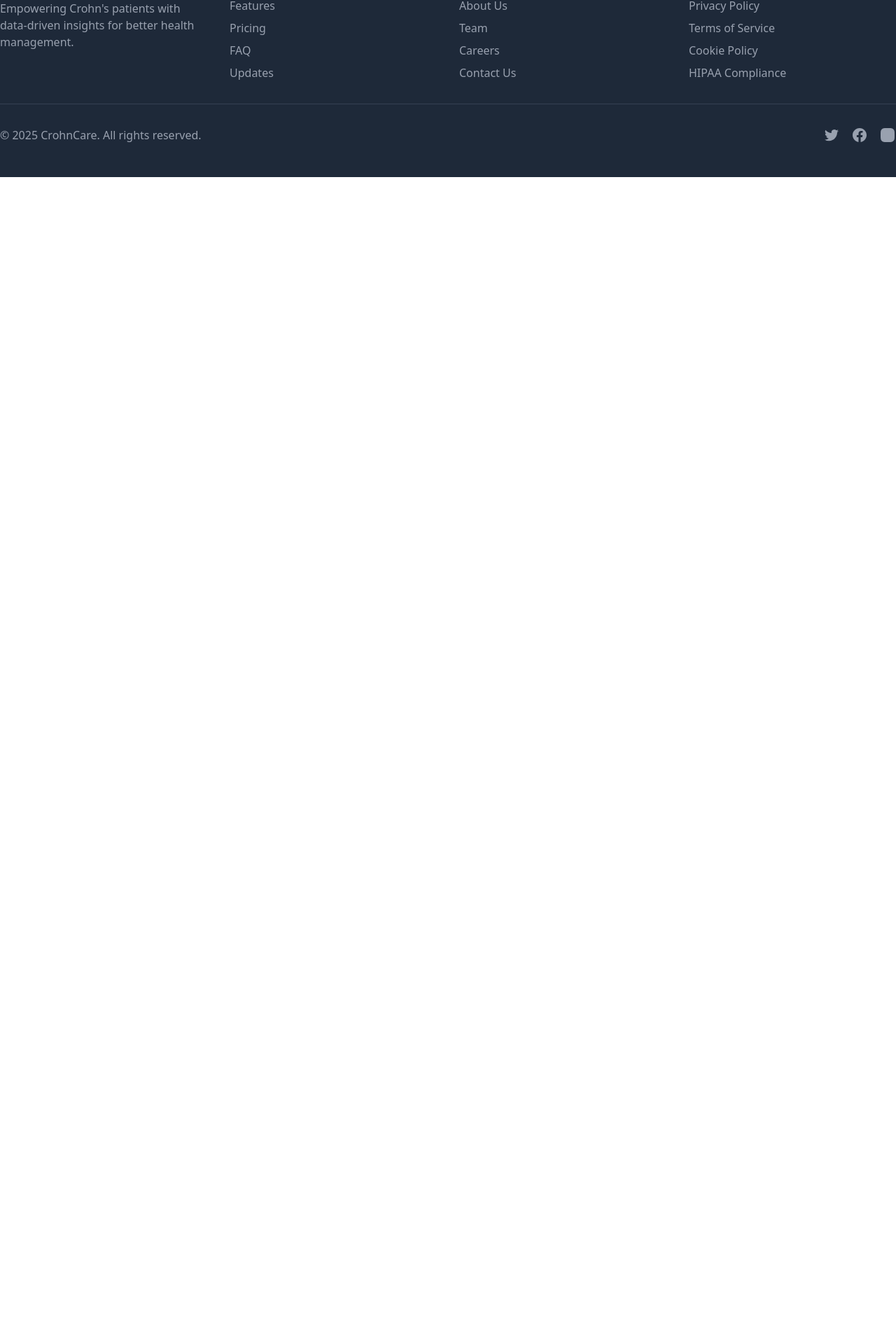
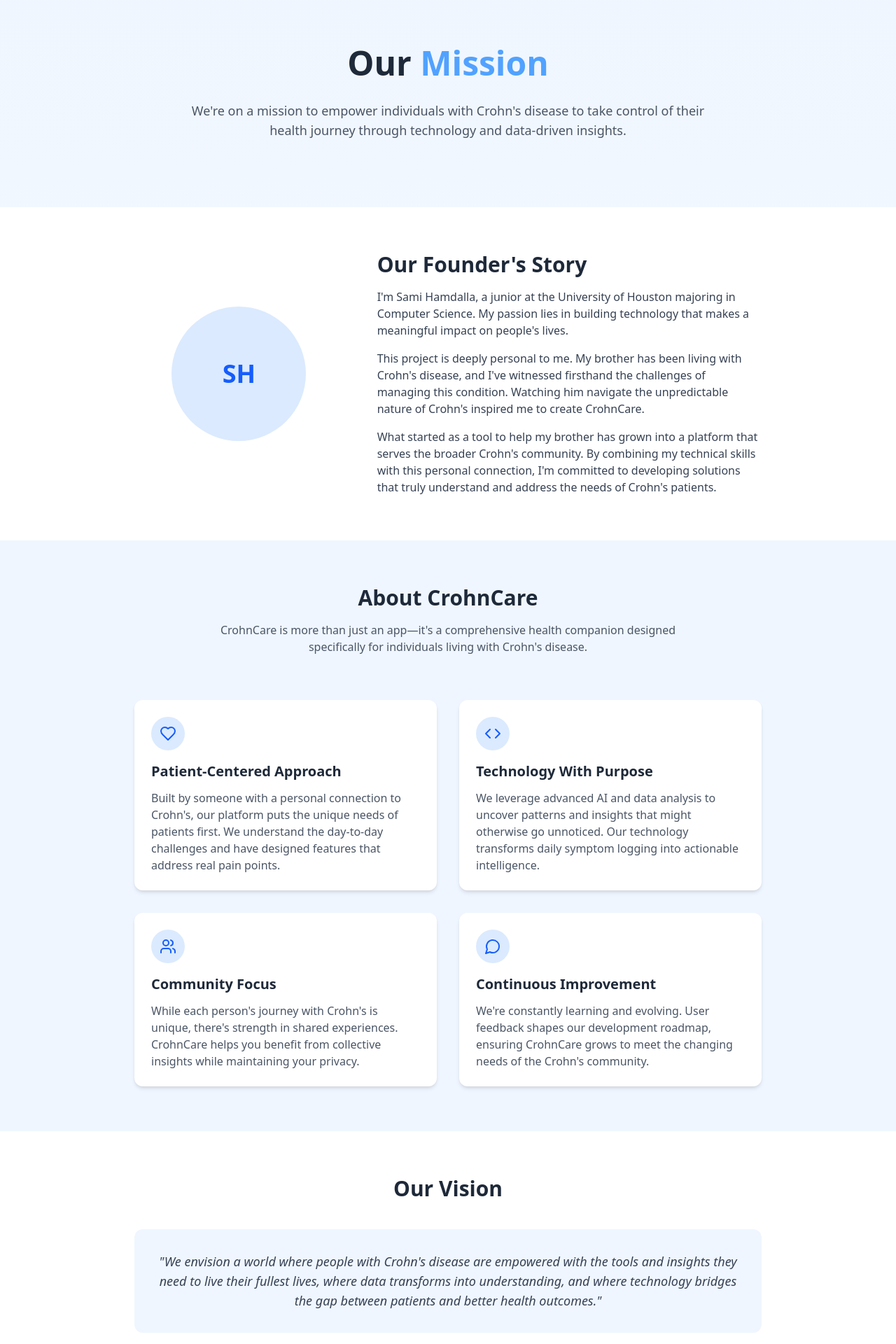
Before and after one commit to sami5436/ChronCare, a React (Vite) app in the folder frontend/: page /about-us in a window 1280 px wide. Shown: the part 92-2012 px from the top of the page at 70% size. Before the commit the page ends 800 px from the top, so only its background shows below. Built offline with nearby package versions, Linux system fonts and the light colour scheme.

Commit message:
about us

```diff
--- a/frontend/src/pages/aboutus.jsx
+++ b/frontend/src/pages/aboutus.jsx
@@ -1,11 +1,131 @@
-import React from 'react'
+import React from "react";
+import { Heart, Code, Users, MessageCircle } from "lucide-react";
 
 function aboutus() {
   return (
-    <div>
+    <div className="min-h-screen bg-gradient-to-b from-blue-50 to-white">
 
+      {/* Hero Section */}
+      <section className="pt-28 pb-16 px-4 md:px-0 mt-10">
+        <div className="container mx-auto">
+          <div className="text-center max-w-3xl mx-auto">
+            <h1 className="text-4xl md:text-5xl font-bold text-gray-800 leading-tight mb-6">
+              Our <span className="text-blue-400">Mission</span>
+            </h1>
+            <p className="text-lg text-gray-600 mb-8">
+              We're on a mission to empower individuals with Crohn's disease to take control of their health journey through technology and data-driven insights.
+            </p>
+          </div>
+        </div>
+      </section>
+
+      {/* Founder Story Section */}
+      <section className="py-16 bg-white">
+        <div className="container mx-auto px-4 md:px-0">
+          <div className="flex flex-col md:flex-row items-center max-w-4xl mx-auto">
+            <div className="md:w-1/3 mb-8 md:mb-0">
+              <div className="bg-blue-100 w-48 h-48 rounded-full mx-auto flex items-center justify-center">
+                <span className="text-blue-600 text-4xl font-bold">SH</span>
+              </div>
+            </div>
+            <div className="md:w-2/3 md:pl-12">
+              <h2 className="text-3xl font-bold text-gray-800 mb-4">Our Founder's Story</h2>
+              <p className="text-gray-700 mb-4">
+                I'm Sami Hamdalla, a junior at the University of Houston majoring in Computer Science. My passion lies in building technology that makes a meaningful impact on people's lives.
+              </p>
+              <p className="text-gray-700 mb-4">
+                This project is deeply personal to me. My brother has been living with Crohn's disease, and I've witnessed firsthand the challenges of managing this condition. Watching him navigate the unpredictable nature of Crohn's inspired me to create CrohnCare.
+              </p>
+              <p className="text-gray-700">
+                What started as a tool to help my brother has grown into a platform that serves the broader Crohn's community. By combining my technical skills with this personal connection, I'm committed to developing solutions that truly understand and address the needs of Crohn's patients.
+              </p>
+            </div>
+          </div>
+        </div>
+      </section>
+
+      {/* About CrohnCare Section */}
+      <section className="py-16 bg-blue-50">
+        <div className="container mx-auto px-4 md:px-0">
+          <div className="text-center mb-16">
+            <h2 className="text-3xl font-bold text-gray-800 mb-4">About CrohnCare</h2>
+            <p className="text-gray-600 max-w-2xl mx-auto">
+              CrohnCare is more than just an app—it's a comprehensive health companion designed specifically for individuals living with Crohn's disease.
+            </p>
+          </div>
+
+          <div className="grid grid-cols-1 md:grid-cols-2 gap-8 max-w-4xl mx-auto">
+            <div className="bg-white p-6 rounded-xl shadow-md">
+              <div className="bg-blue-100 w-12 h-12 rounded-full flex items-center justify-center mb-4">
+                <Heart className="text-blue-600" size={24} />
+              </div>
+              <h3 className="text-xl font-semibold text-gray-800 mb-3">Patient-Centered Approach</h3>
+              <p className="text-gray-600">
+                Built by someone with a personal connection to Crohn's, our platform puts the unique needs of patients first. We understand the day-to-day challenges and have designed features that address real pain points.
+              </p>
+            </div>
+
+            <div className="bg-white p-6 rounded-xl shadow-md">
+              <div className="bg-blue-100 w-12 h-12 rounded-full flex items-center justify-center mb-4">
+                <Code className="text-blue-600" size={24} />
+              </div>
+              <h3 className="text-xl font-semibold text-gray-800 mb-3">Technology With Purpose</h3>
+              <p className="text-gray-600">
+                We leverage advanced AI and data analysis to uncover patterns and insights that might otherwise go unnoticed. Our technology transforms daily symptom logging into actionable intelligence.
+              </p>
+            </div>
+
+            <div className="bg-white p-6 rounded-xl shadow-md">
+              <div className="bg-blue-100 w-12 h-12 rounded-full flex items-center justify-center mb-4">
+                <Users className="text-blue-600" size={24} />
+              </div>
+              <h3 className="text-xl font-semibold text-gray-800 mb-3">Community Focus</h3>
+              <p className="text-gray-600">
+                While each person's journey with Crohn's is unique, there's strength in shared experiences. CrohnCare helps you benefit from collective insights while maintaining your privacy.
+              </p>
+            </div>
+
+            <div className="bg-white p-6 rounded-xl shadow-md">
+              <div className="bg-blue-100 w-12 h-12 rounded-full flex items-center justify-center mb-4">
+                <MessageCircle className="text-blue-600" size={24} />
+              </div>
+              <h3 className="text-xl font-semibold text-gray-800 mb-3">Continuous Improvement</h3>
+              <p className="text-gray-600">
+                We're constantly learning and evolving. User feedback shapes our development roadmap, ensuring CrohnCare grows to meet the changing needs of the Crohn's community.
+              </p>
+            </div>
+          </div>
+        </div>
+      </section>
+
+      {/* Our Vision Section */}
+      <section className="py-16 bg-white">
+        <div className="container mx-auto px-4 md:px-0 max-w-4xl">
+          <div className="text-center mb-10">
+            <h2 className="text-3xl font-bold text-gray-800 mb-4">Our Vision</h2>
+          </div>
+          <div className="bg-blue-50 p-8 rounded-xl">
+            <p className="text-gray-700 text-lg text-center italic">
+              "We envision a world where people with Crohn's disease are empowered with the tools and insights they need to live their fullest lives, where data transforms into understanding, and where technology bridges the gap between patients and better health outcomes."
+            </p>
+          </div>
+        </div>
+      </section>
+
+      {/* CTA Section */}
+      <section className="py-16 bg-blue-50 text-gray-800">
+        <div className="container mx-auto px-4 md:px-0 text-center">
+          <h2 className="text-3xl font-bold mb-6">Join Us on This Journey</h2>
+          <p className="text-xl opacity-90 mb-8 max-w-2xl mx-auto">
+            Whether you're living with Crohn's yourself or supporting someone who is, we invite you to be part of the CrohnCare community.
+          </p>
+          <button className="bg-blue-400 text-white px-8 py-4 rounded-lg font-semibold text-lg hover:bg-blue-700 transition duration-300 cursor-pointer">
+            Get Started Today
+          </button>
+        </div>
+      </section>
     </div>
-  )
+  );
 }
 
-export default aboutus
+export default aboutus;
```
